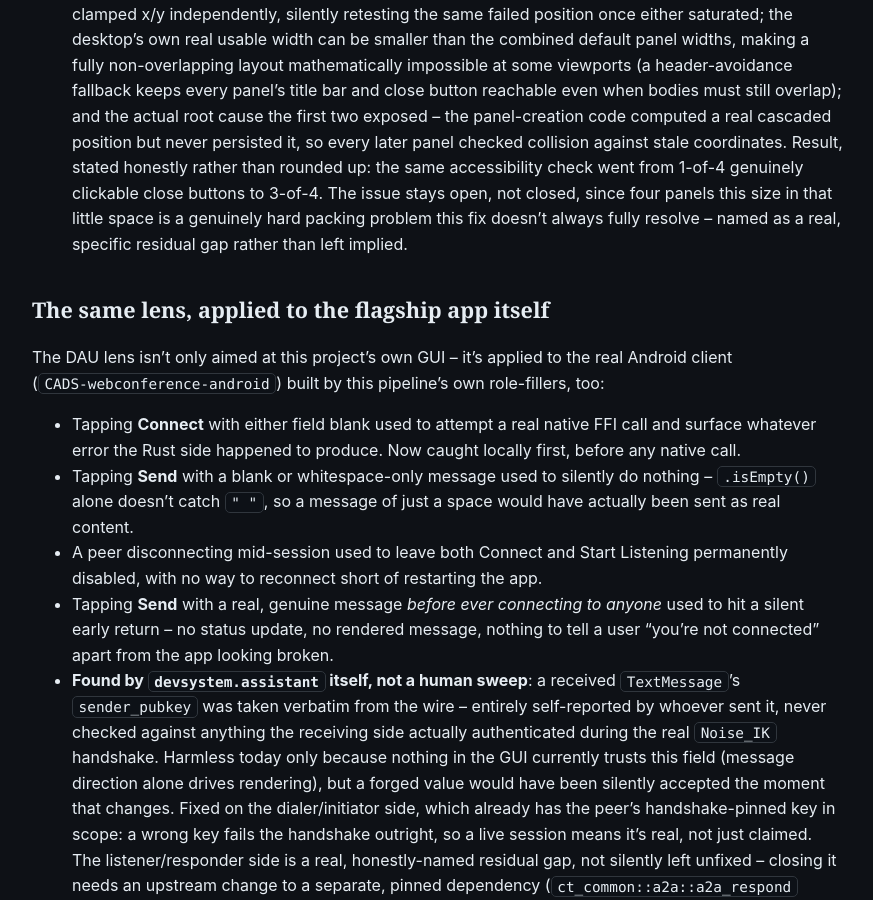
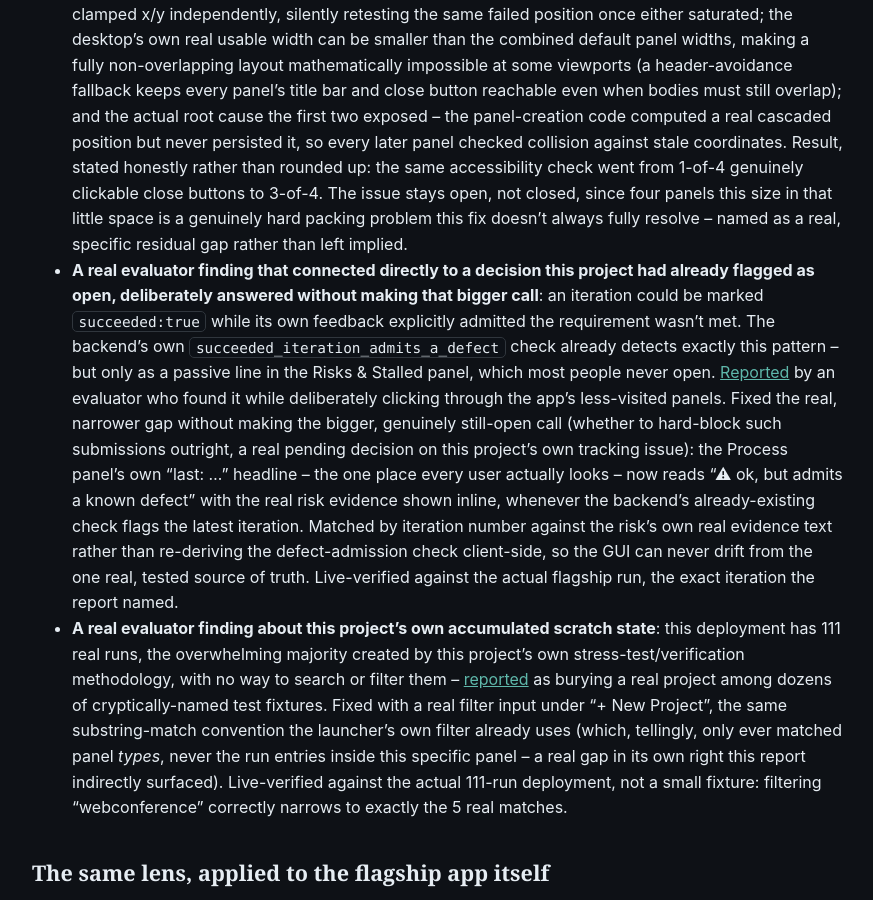
Before and after one commit to scimbe/CADS-devsystem-docs, a Jekyll site: the page built from _explanation/dau-lens-and-stress-testing.md, in a window 1280 px wide and 900 px high, scrolled down 16817 px. Shown: the whole window, without its empty margins (322-1195 px from the left). Built offline with Jekyll 4.4.1, drawn with Linux system fonts in a browser that asks for light colours.

Commit message:
explanation: document the real evaluator-found fixes for issues #22 and #23
CADS-devsystem@6e756e8 (issue #23): surfaces an already-existing backend
risk check on the Process panel's own headline, without making the
separate, still-open #382 hard-block decision.

CADS-devsystem@4108e0c (issue #22): a real filter for the Runs panel,
live-verified against the actual 111-run production deployment.

Hermetic Jekyll build confirmed clean before push.

```diff
--- a/_explanation/dau-lens-and-stress-testing.md
+++ b/_explanation/dau-lens-and-stress-testing.md
@@ -671,6 +671,30 @@ actual deployment, not just described:
   open, not closed, since four panels this size in that little space is a genuinely hard packing
   problem this fix doesn't always fully resolve -- named as a real, specific residual gap rather than
   left implied.
+- **A real evaluator finding that connected directly to a decision this project had already flagged
+  as open, deliberately answered without making that bigger call**: an iteration could be marked
+  `succeeded:true` while its own feedback explicitly admitted the requirement wasn't met. The
+  backend's own `succeeded_iteration_admits_a_defect` check already detects exactly this pattern --
+  but only as a passive line in the Risks & Stalled panel, which most people never open.
+  [Reported](https://github.com/scimbe/CADS-devsystem/issues/23) by an evaluator who found it while
+  deliberately clicking through the app's less-visited panels. Fixed the real, narrower gap without
+  making the bigger, genuinely still-open call (whether to hard-block such submissions outright, a
+  real pending decision on this project's own tracking issue): the Process panel's own "last: ..."
+  headline -- the one place every user actually looks -- now reads "⚠ ok, but admits a known defect"
+  with the real risk evidence shown inline, whenever the backend's already-existing check flags the
+  latest iteration. Matched by iteration number against the risk's own real evidence text rather than
+  re-deriving the defect-admission check client-side, so the GUI can never drift from the one real,
+  tested source of truth. Live-verified against the actual flagship run, the exact iteration the
+  report named.
+- **A real evaluator finding about this project's own accumulated scratch state**: this deployment
+  has 111 real runs, the overwhelming majority created by this project's own stress-test/verification
+  methodology, with no way to search or filter them --
+  [reported](https://github.com/scimbe/CADS-devsystem/issues/22) as burying a real project among
+  dozens of cryptically-named test fixtures. Fixed with a real filter input under "+ New Project",
+  the same substring-match convention the launcher's own filter already uses (which, tellingly, only
+  ever matched panel *types*, never the run entries inside this specific panel -- a real gap in its
+  own right this report indirectly surfaced). Live-verified against the actual 111-run deployment,
+  not a small fixture: filtering "webconference" correctly narrows to exactly the 5 real matches.
 
 ## The same lens, applied to the flagship app itself
 
```
